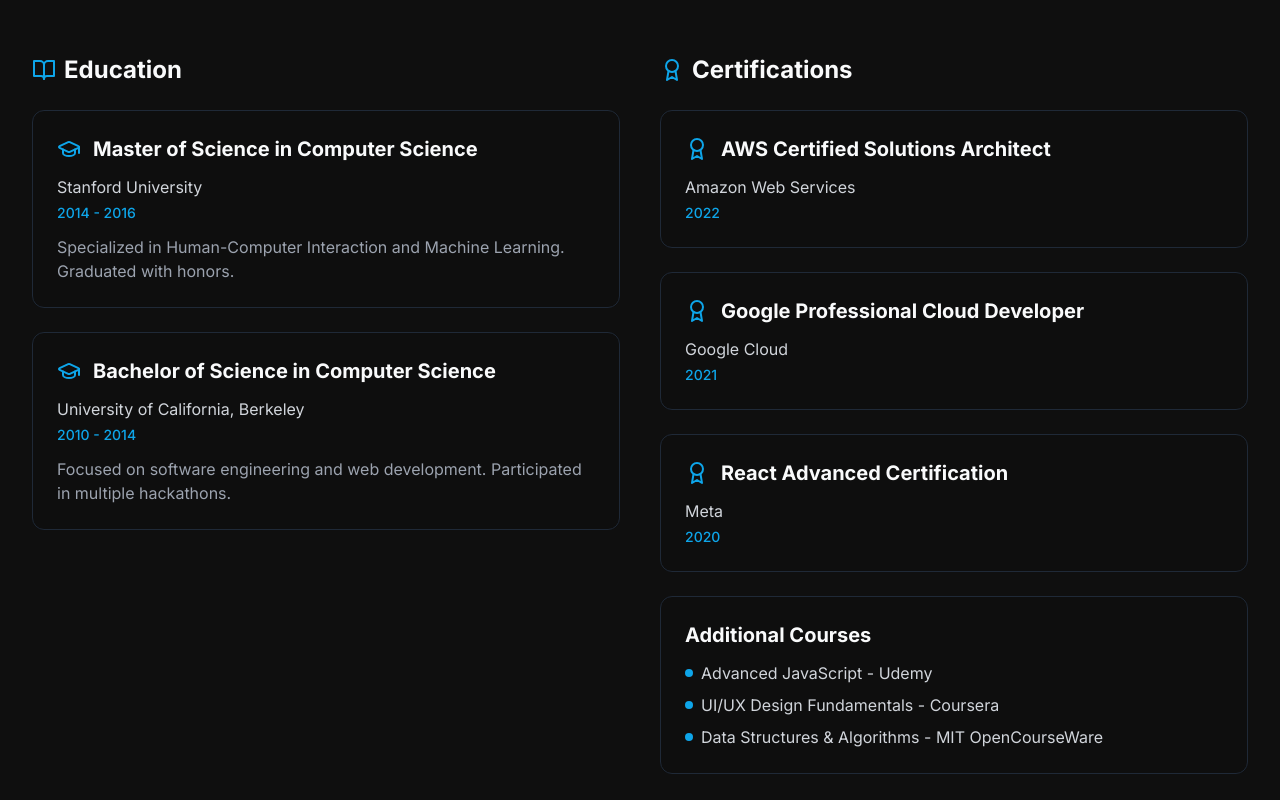
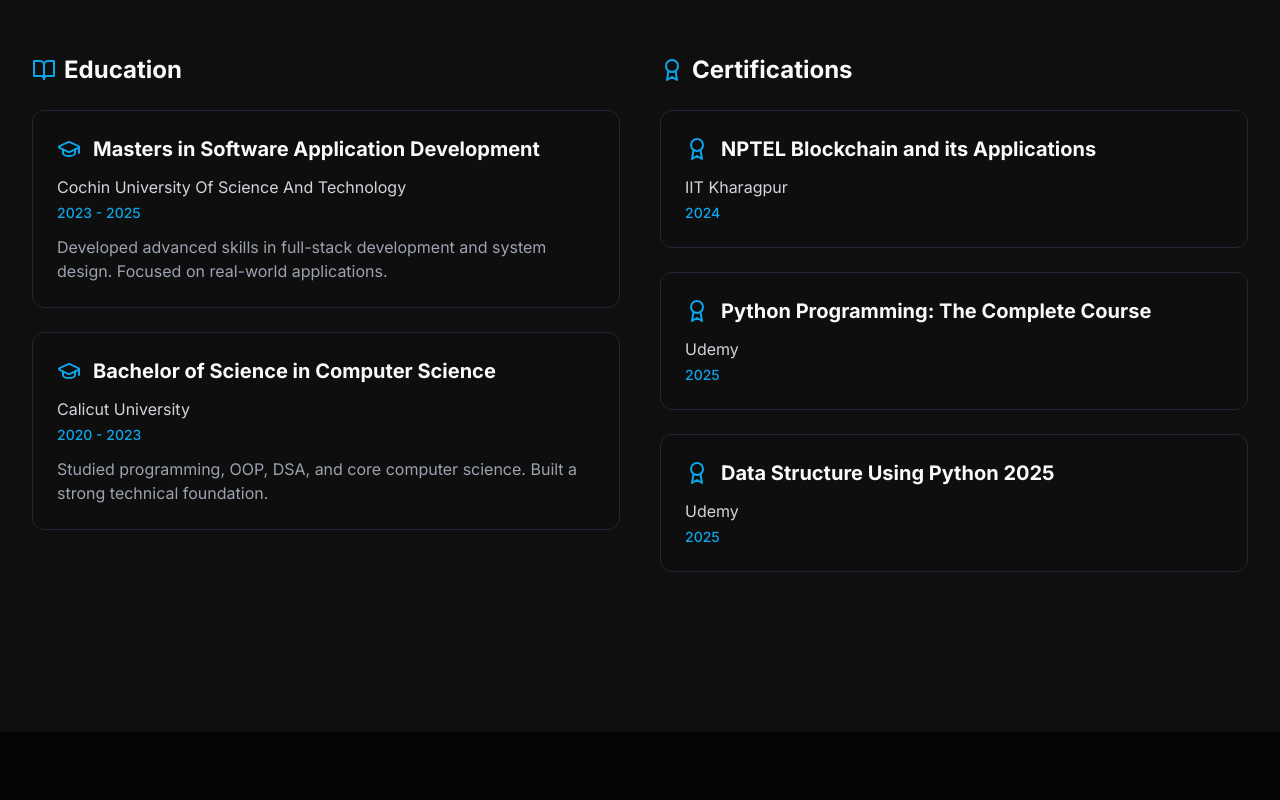
Before and after one commit to Ajithpmdwaraka/my-portfolio, a React (Vite) app: page / in a window 1280 px wide. Shown: the part 2620-3420 px from the top of the page. Built offline with nearby package versions, Linux system fonts and the light colour scheme.

Commit message:
Education and Certification Section Updated
Education properly added

Certifications included

```diff
--- a/src/components/Education.tsx
+++ b/src/components/Education.tsx
@@ -6,38 +6,38 @@ import { GraduationCap, Award, BookOpen } from 'lucide-react';
 const educationItems = [
   {
     icon: <GraduationCap size={24} className="text-primary" />,
-    degree: 'Master of Science in Computer Science',
-    institution: 'Stanford University',
-    period: '2014 - 2016',
-    description: 'Specialized in Human-Computer Interaction and Machine Learning. Graduated with honors.',
+    degree: 'Masters in Software Application Development',
+    institution: 'Cochin University Of Science And Technology',
+    period: '2023 - 2025',
+    description: 'Developed advanced skills in full-stack development and system design. Focused on real-world applications.',
   },
   {
     icon: <GraduationCap size={24} className="text-primary" />,
     degree: 'Bachelor of Science in Computer Science',
-    institution: 'University of California, Berkeley',
-    period: '2010 - 2014',
-    description: 'Focused on software engineering and web development. Participated in multiple hackathons.',
+    institution: 'Calicut University',
+    period: '2020 - 2023',
+    description: 'Studied programming, OOP, DSA, and core computer science. Built a strong technical foundation.',
   },
 ];
 
 const certifications = [
   {
     icon: <Award size={24} className="text-primary" />,
-    title: 'AWS Certified Solutions Architect',
-    issuer: 'Amazon Web Services',
-    date: '2022',
+    title: 'NPTEL Blockchain and its Applications',
+    issuer: 'IIT Kharagpur',
+    date: '2024',
   },
   {
     icon: <Award size={24} className="text-primary" />,
-    title: 'Google Professional Cloud Developer',
-    issuer: 'Google Cloud',
-    date: '2021',
+    title: 'Python Programming: The Complete Course',
+    issuer: 'Udemy',
+    date: '2025',
   },
   {
     icon: <Award size={24} className="text-primary" />,
-    title: 'React Advanced Certification',
-    issuer: 'Meta',
-    date: '2020',
+    title: 'Data Structure Using Python 2025',
+    issuer: 'Udemy',
+    date: '2025',
   },
 ];
 
@@ -132,28 +132,6 @@ const Education: React.FC = () => {
                   <p className="text-sm text-primary font-medium">{cert.date}</p>
                 </motion.div>
               ))}
-
-              <motion.div
-                className="glass-card p-6 hover:neon-border transition-all duration-300"
-                variants={itemVariants}
-                transition={{ duration: 0.5 }}
-              >
-                <h4 className="text-xl font-bold mb-3">Additional Courses</h4>
-                <ul className="space-y-2">
-                  <li className="flex items-center gap-2">
-                    <span className="w-2 h-2 rounded-full bg-primary"></span>
-                    <span className="text-gray-300">Advanced JavaScript - Udemy</span>
-                  </li>
-                  <li className="flex items-center gap-2">
-                    <span className="w-2 h-2 rounded-full bg-primary"></span>
-                    <span className="text-gray-300">UI/UX Design Fundamentals - Coursera</span>
-                  </li>
-                  <li className="flex items-center gap-2">
-                    <span className="w-2 h-2 rounded-full bg-primary"></span>
-                    <span className="text-gray-300">Data Structures & Algorithms - MIT OpenCourseWare</span>
-                  </li>
-                </ul>
-              </motion.div>
             </div>
           </motion.div>
         </div>
```
